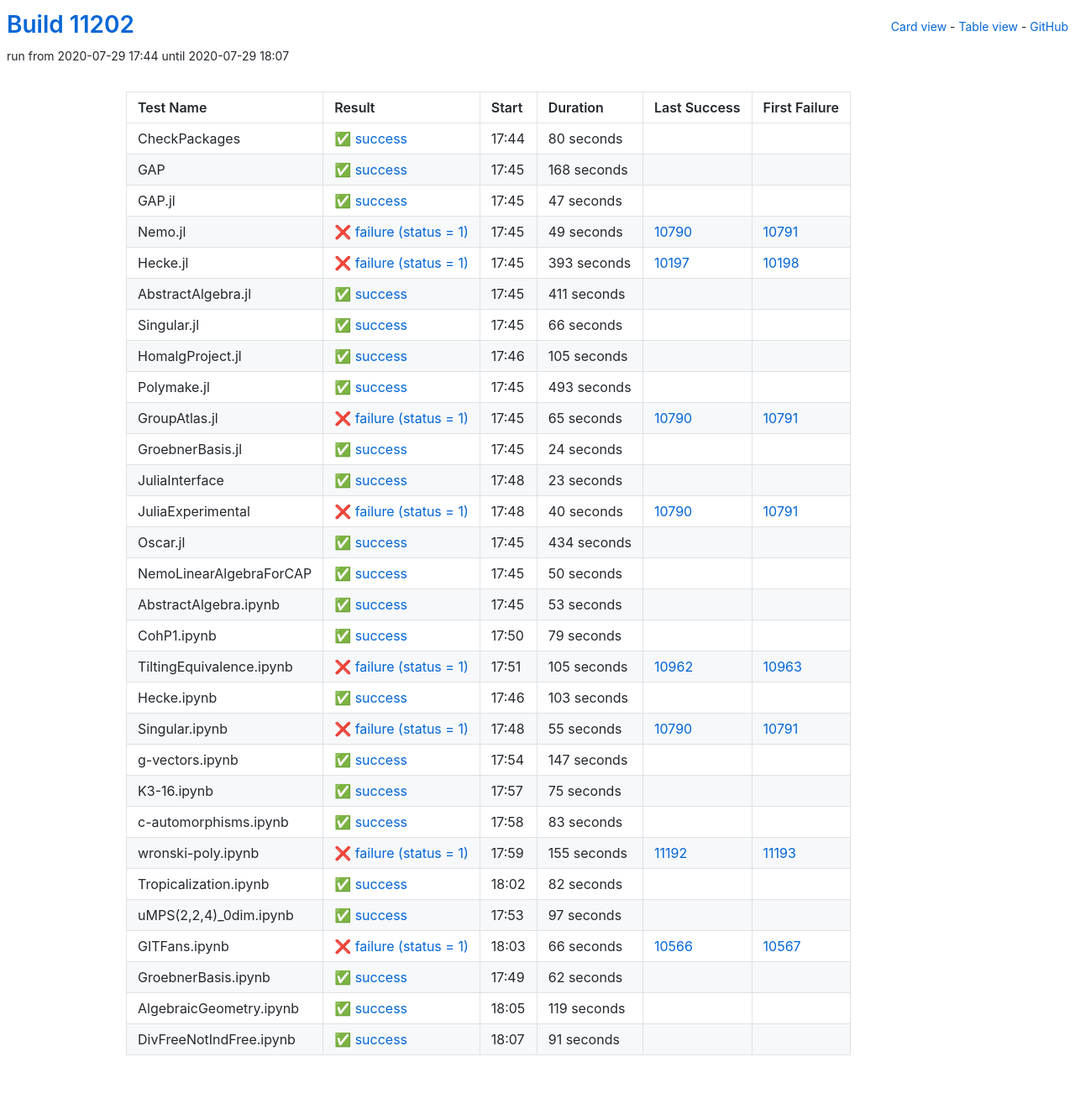
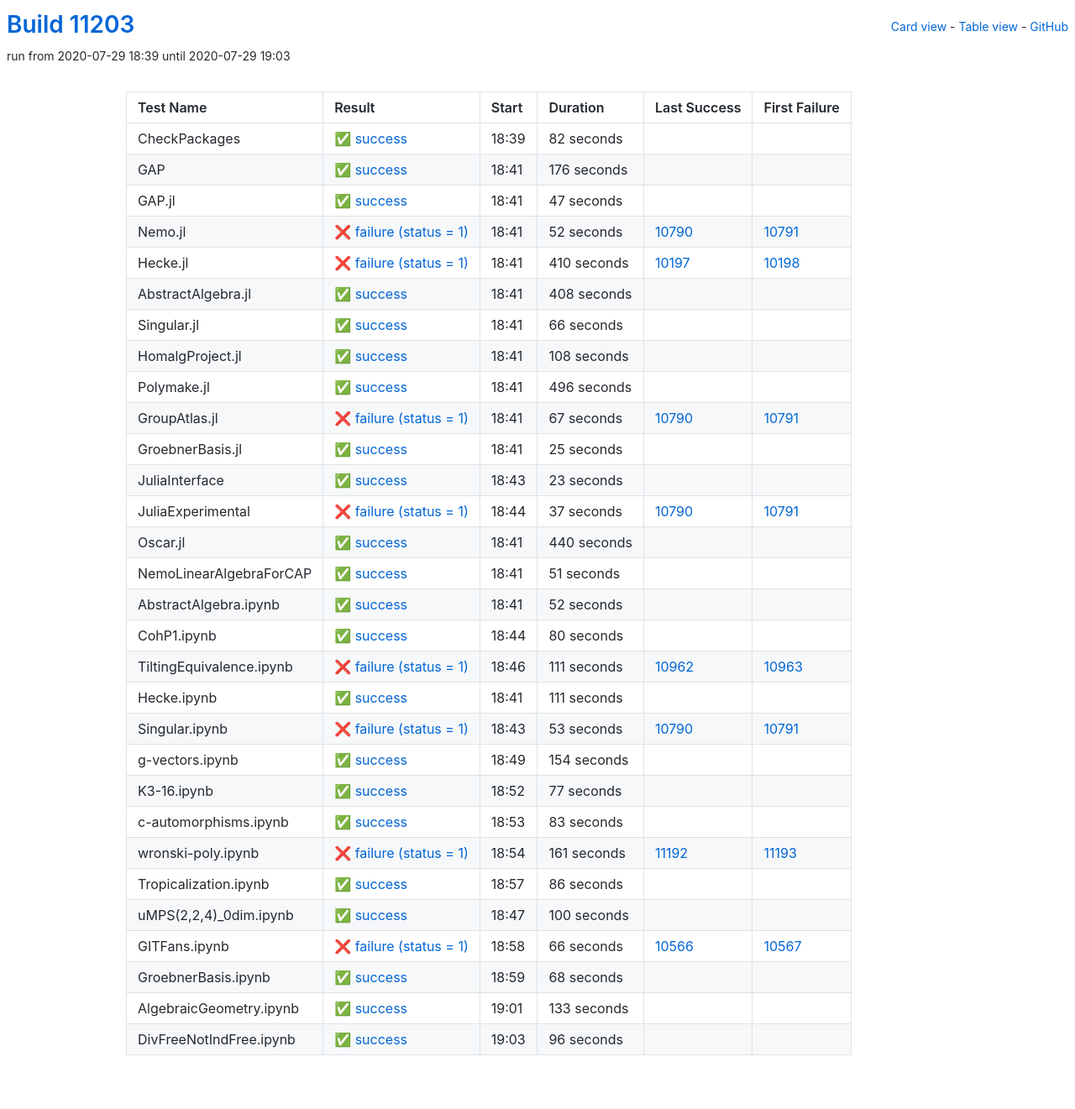
Before and after one commit to oscar-system/oscar-ci-status, a Jekyll site: the page built from table.html, in a window 1280 px wide. Shown: the whole page at 84% size. Built offline with Jekyll 4.4.1, drawn with Linux system fonts in a browser that asks for light colours.

Commit message:
Build #11203

```diff
--- a/_data/ci.yml
+++ b/_data/ci.yml
@@ -1,6 +1,6 @@
 ---
-build: 11202
-build_url: https://oscarci.mathematik.uni-kl.de/job/oscar/11202/
+build: 11203
+build_url: https://oscarci.mathematik.uni-kl.de/job/oscar/11203/
 job: oscar
 organization: oscar-system
 repo: oscar-ci-status
@@ -8,32 +8,32 @@
 tests:
 - name: CheckPackages
   id: checkpackages
-  log: https://oscarci.mathematik.uni-kl.de/job/oscar/11202/artifact/logs/build-11202/CheckPackages.log
-  start: 2020-07-29 17:44
+  log: https://oscarci.mathematik.uni-kl.de/job/oscar/11203/artifact/logs/build-11203/CheckPackages.log
+  start: 2020-07-29 18:39
   success: true
   exitcode: 0
   status: success
-  duration: 80
+  duration: 82
   last_success: false
   last_success_url:
   first_failure: false
   first_failure_url:
 - name: GAP
   id: gap
-  log: https://oscarci.mathematik.uni-kl.de/job/oscar/11202/artifact/logs/build-11202/GAP.log
-  start: 2020-07-29 17:45
+  log: https://oscarci.mathematik.uni-kl.de/job/oscar/11203/artifact/logs/build-11203/GAP.log
+  start: 2020-07-29 18:41
   success: true
   exitcode: 0
   status: success
-  duration: 168
+  duration: 176
   last_success: false
   last_success_url:
   first_failure: false
   first_failure_url:
 - name: GAP.jl
   id: gap-jl
-  log: https://oscarci.mathematik.uni-kl.de/job/oscar/11202/artifact/logs/build-11202/GAP.jl.log
-  start: 2020-07-29 17:45
+  log: https://oscarci.mathematik.uni-kl.de/job/oscar/11203/artifact/logs/build-11203/GAP.jl.log
+  start: 2020-07-29 18:41
   success: true
   exitcode: 0
   status: success
@@ -44,44 +44,44 @@
   first_failure_url:
 - name: Nemo.jl
   id: nemo-jl
-  log: https://oscarci.mathematik.uni-kl.de/job/oscar/11202/artifact/logs/build-11202/Nemo.jl.log
-  start: 2020-07-29 17:45
+  log: https://oscarci.mathematik.uni-kl.de/job/oscar/11203/artifact/logs/build-11203/Nemo.jl.log
+  start: 2020-07-29 18:41
   success: false
   exitcode: 1
   status: failure
-  duration: 49
+  duration: 52
   last_success: 10790
   last_success_url: https://oscarci.mathematik.uni-kl.de/job/oscar/10790/
   first_failure: 10791
   first_failure_url: https://oscarci.mathematik.uni-kl.de/job/oscar/10791/
 - name: Hecke.jl
   id: hecke-jl
-  log: https://oscarci.mathematik.uni-kl.de/job/oscar/11202/artifact/logs/build-11202/Hecke.jl.log
-  start: 2020-07-29 17:45
+  log: https://oscarci.mathematik.uni-kl.de/job/oscar/11203/artifact/logs/build-11203/Hecke.jl.log
+  start: 2020-07-29 18:41
   success: false
   exitcode: 1
   status: failure
-  duration: 393
+  duration: 410
   last_success: 10197
   last_success_url: https://oscarci.mathematik.uni-kl.de/job/oscar/10197/
   first_failure: 10198
   first_failure_url: https://oscarci.mathematik.uni-kl.de/job/oscar/10198/
 - name: AbstractAlgebra.jl
   id: abstractalgebra-jl
-  log: https://oscarci.mathematik.uni-kl.de/job/oscar/11202/artifact/logs/build-11202/AbstractAlgebra.jl.log
-  start: 2020-07-29 17:45
+  log: https://oscarci.mathematik.uni-kl.de/job/oscar/11203/artifact/logs/build-11203/AbstractAlgebra.jl.log
+  start: 2020-07-29 18:41
   success: true
   exitcode: 0
   status: success
-  duration: 411
+  duration: 408
   last_success: false
   last_success_url:
   first_failure: false
   first_failure_url:
 - name: Singular.jl
   id: singular-jl
-  log: https://oscarci.mathematik.uni-kl.de/job/oscar/11202/artifact/logs/build-11202/Singular.jl.log
-  start: 2020-07-29 17:45
+  log: https://oscarci.mathematik.uni-kl.de/job/oscar/11203/artifact/logs/build-11203/Singular.jl.log
+  start: 2020-07-29 18:41
   success: true
   exitcode: 0
   status: success
@@ -92,56 +92,56 @@
   first_failure_url:
 - name: HomalgProject.jl
   id: homalgproject-jl
-  log: https://oscarci.mathematik.uni-kl.de/job/oscar/11202/artifact/logs/build-11202/HomalgProject.jl.log
-  start: 2020-07-29 17:46
+  log: https://oscarci.mathematik.uni-kl.de/job/oscar/11203/artifact/logs/build-11203/HomalgProject.jl.log
+  start: 2020-07-29 18:41
   success: true
   exitcode: 0
   status: success
-  duration: 105
+  duration: 108
   last_success: false
   last_success_url:
   first_failure: false
   first_failure_url:
 - name: Polymake.jl
   id: polymake-jl
-  log: https://oscarci.mathematik.uni-kl.de/job/oscar/11202/artifact/logs/build-11202/Polymake.jl.log
-  start: 2020-07-29 17:45
+  log: https://oscarci.mathematik.uni-kl.de/job/oscar/11203/artifact/logs/build-11203/Polymake.jl.log
+  start: 2020-07-29 18:41
   success: true
   exitcode: 0
   status: success
-  duration: 493
+  duration: 496
   last_success: false
   last_success_url:
   first_failure: false
   first_failure_url:
 - name: GroupAtlas.jl
   id: groupatlas-jl
-  log: https://oscarci.mathematik.uni-kl.de/job/oscar/11202/artifact/logs/build-11202/GroupAtlas.jl.log
-  start: 2020-07-29 17:45
+  log: https://oscarci.mathematik.uni-kl.de/job/oscar/11203/artifact/logs/build-11203/GroupAtlas.jl.log
+  start: 2020-07-29 18:41
   success: false
   exitcode: 1
   status: failure
-  duration: 65
+  duration: 67
   last_success: 10790
   last_success_url: https://oscarci.mathematik.uni-kl.de/job/oscar/10790/
   first_failure: 10791
   first_failure_url: https://oscarci.mathematik.uni-kl.de/job/oscar/10791/
 - name: GroebnerBasis.jl
   id: groebnerbasis-jl
-  log: https://oscarci.mathematik.uni-kl.de/job/oscar/11202/artifact/logs/build-11202/GroebnerBasis.jl.log
-  start: 2020-07-29 17:45
+  log: https://oscarci.mathematik.uni-kl.de/job/oscar/11203/artifact/logs/build-11203/GroebnerBasis.jl.log
+  start: 2020-07-29 18:41
   success: true
   exitcode: 0
   status: success
-  duration: 24
+  duration: 25
   last_success: false
   last_success_url:
   first_failure: false
   first_failure_url:
 - name: JuliaInterface
   id: juliainterface
-  log: https://oscarci.mathematik.uni-kl.de/job/oscar/11202/artifact/logs/build-11202/JuliaInterface.log
-  start: 2020-07-29 17:48
+  log: https://oscarci.mathematik.uni-kl.de/job/oscar/11203/artifact/logs/build-11203/JuliaInterface.log
+  start: 2020-07-29 18:43
   success: true
   exitcode: 0
   status: success
@@ -152,128 +152,128 @@
   first_failure_url:
 - name: JuliaExperimental
   id: juliaexperimental
-  log: https://oscarci.mathematik.uni-kl.de/job/oscar/11202/artifact/logs/build-11202/JuliaExperimental.log
-  start: 2020-07-29 17:48
+  log: https://oscarci.mathematik.uni-kl.de/job/oscar/11203/artifact/logs/build-11203/JuliaExperimental.log
+  start: 2020-07-29 18:44
   success: false
   exitcode: 1
   status: failure
-  duration: 40
+  duration: 37
   last_success: 10790
   last_success_url: https://oscarci.mathematik.uni-kl.de/job/oscar/10790/
   first_failure: 10791
   first_failure_url: https://oscarci.mathematik.uni-kl.de/job/oscar/10791/
 - name: Oscar.jl
   id: oscar-jl
-  log: https://oscarci.mathematik.uni-kl.de/job/oscar/11202/artifact/logs/build-11202/Oscar.jl.log
-  start: 2020-07-29 17:45
+  log: https://oscarci.mathematik.uni-kl.de/job/oscar/11203/artifact/logs/build-11203/Oscar.jl.log
+  start: 2020-07-29 18:41
   success: true
   exitcode: 0
   status: success
-  duration: 434
+  duration: 440
   last_success: false
   last_success_url:
   first_failure: false
   first_failure_url:
 - name: NemoLinearAlgebraForCAP
   id: nemolinearalgebraforcap
-  log: https://oscarci.mathematik.uni-kl.de/job/oscar/11202/artifact/logs/build-11202/NemoLinearAlgebraForCAP.log
-  start: 2020-07-29 17:45
+  log: https://oscarci.mathematik.uni-kl.de/job/oscar/11203/artifact/logs/build-11203/NemoLinearAlgebraForCAP.log
+  start: 2020-07-29 18:41
   success: true
   exitcode: 0
   status: success
-  duration: 50
+  duration: 51
   last_success: false
   last_success_url:
   first_failure: false
   first_failure_url:
 - name: AbstractAlgebra.ipynb
   id: abstractalgebra-ipynb
-  log: https://oscarci.mathematik.uni-kl.de/job/oscar/11202/artifact/logs/build-11202/AbstractAlgebra.ipynb.log
-  start: 2020-07-29 17:45
+  log: https://oscarci.mathematik.uni-kl.de/job/oscar/11203/artifact/logs/build-11203/AbstractAlgebra.ipynb.log
+  start: 2020-07-29 18:41
   success: true
   exitcode: 0
   status: success
-  duration: 53
+  duration: 52
   last_success: false
   last_success_url:
   first_failure: false
   first_failure_url:
 - name: CohP1.ipynb
   id: cohp1-ipynb
-  log: https://oscarci.mathematik.uni-kl.de/job/oscar/11202/artifact/logs/build-11202/CohP1.ipynb.log
-  start: 2020-07-29 17:50
+  log: https://oscarci.mathematik.uni-kl.de/job/oscar/11203/artifact/logs/build-11203/CohP1.ipynb.log
+  start: 2020-07-29 18:44
   success: true
   exitcode: 0
   status: success
-  duration: 79
+  duration: 80
   last_success: false
   last_success_url:
   first_failure: false
   first_failure_url:
 - name: TiltingEquivalence.ipynb
   id: tiltingequivalence-ipynb
-  log: https://oscarci.mathematik.uni-kl.de/job/oscar/11202/artifact/logs/build-11202/TiltingEquivalence.ipynb.log
-  start: 2020-07-29 17:51
+  log: https://oscarci.mathematik.uni-kl.de/job/oscar/11203/artifact/logs/build-11203/TiltingEquivalence.ipynb.log
+  start: 2020-07-29 18:46
   success: false
   exitcode: 1
   status: failure
-  duration: 105
+  duration: 111
   last_success: 10962
   last_success_url: https://oscarci.mathematik.uni-kl.de/job/oscar/10962/
   first_failure: 10963
   first_failure_url: https://oscarci.mathematik.uni-kl.de/job/oscar/10963/
 - name: Hecke.ipynb
   id: hecke-ipynb
-  log: https://oscarci.mathematik.uni-kl.de/job/oscar/11202/artifact/logs/build-11202/Hecke.ipynb.log
-  start: 2020-07-29 17:46
+  log: https://oscarci.mathematik.uni-kl.de/job/oscar/11203/artifact/logs/build-11203/Hecke.ipynb.log
+  start: 2020-07-29 18:41
   success: true
   exitcode: 0
   status: success
-  duration: 103
+  duration: 111
   last_success: false
   last_success_url:
   first_failure: false
   first_failure_url:
 - name: Singular.ipynb
   id: singular-ipynb
-  log: https://oscarci.mathematik.uni-kl.de/job/oscar/11202/artifact/logs/build-11202/Singular.ipynb.log
-  start: 2020-07-29 17:48
+  log: https://oscarci.mathematik.uni-kl.de/job/oscar/11203/artifact/logs/build-11203/Singular.ipynb.log
+  start: 2020-07-29 18:43
   success: false
   exitcode: 1
   status: failure
-  duration: 55
+  duration: 53
   last_success: 10790
   last_success_url: https://oscarci.mathematik.uni-kl.de/job/oscar/10790/
   first_failure: 10791
   first_failure_url: https://oscarci.mathematik.uni-kl.de/job/oscar/10791/
 - name: g-vectors.ipynb
   id: g-vectors-ipynb
-  log: https://oscarci.mathematik.uni-kl.de/job/oscar/11202/artifact/logs/build-11202/g-vectors.ipynb.log
-  start: 2020-07-29 17:54
+  log: https://oscarci.mathematik.uni-kl.de/job/oscar/11203/artifact/logs/build-11203/g-vectors.ipynb.log
+  start: 2020-07-29 18:49
   success: true
   exitcode: 0
   status: success
-  duration: 147
+  duration: 154
   last_success: false
   last_success_url:
   first_failure: false
   first_failure_url:
 - name: K3-16.ipynb
   id: k3-16-ipynb
-  log: https://oscarci.mathematik.uni-kl.de/job/oscar/11202/artifact/logs/build-11202/K3-16.ipynb.log
-  start: 2020-07-29 17:57
+  log: https://oscarci.mathematik.uni-kl.de/job/oscar/11203/artifact/logs/build-11203/K3-16.ipynb.log
+  start: 2020-07-29 18:52
   success: true
   exitcode: 0
   status: success
-  duration: 75
+  duration: 77
   last_success: false
   last_success_url:
   first_failure: false
   first_failure_url:
 - name: c-automorphisms.ipynb
   id: c-automorphisms-ipynb
-  log: https://oscarci.mathematik.uni-kl.de/job/oscar/11202/artifact/logs/build-11202/c-automorphisms.ipynb.log
-  start: 2020-07-29 17:58
+  log: https://oscarci.mathematik.uni-kl.de/job/oscar/11203/artifact/logs/build-11203/c-automorphisms.ipynb.log
+  start: 2020-07-29 18:53
   success: true
   exitcode: 0
   status: success
@@ -284,44 +284,44 @@
   first_failure_url:
 - name: wronski-poly.ipynb
   id: wronski-poly-ipynb
-  log: https://oscarci.mathematik.uni-kl.de/job/oscar/11202/artifact/logs/build-11202/wronski-poly.ipynb.log
-  start: 2020-07-29 17:59
+  log: https://oscarci.mathematik.uni-kl.de/job/oscar/11203/artifact/logs/build-11203/wronski-poly.ipynb.log
+  start: 2020-07-29 18:54
   success: false
   exitcode: 1
   status: failure
-  duration: 155
+  duration: 161
   last_success: 11192
   last_success_url: https://oscarci.mathematik.uni-kl.de/job/oscar/11192/
   first_failure: 11193
   first_failure_url: https://oscarci.mathematik.uni-kl.de/job/oscar/11193/
 - name: Tropicalization.ipynb
   id: tropicalization-ipynb
-  log: https://oscarci.mathematik.uni-kl.de/job/oscar/11202/artifact/logs/build-11202/Tropicalization.ipynb.log
-  start: 2020-07-29 18:02
+  log: https://oscarci.mathematik.uni-kl.de/job/oscar/11203/artifact/logs/build-11203/Tropicalization.ipynb.log
+  start: 2020-07-29 18:57
   success: true
   exitcode: 0
   status: success
-  duration: 82
+  duration: 86
   last_success: false
   last_success_url:
   first_failure: false
   first_failure_url:
 - name: uMPS(2,2,4)_0dim.ipynb
   id: umps-2-2-4-0dim-ipynb
-  log: https://oscarci.mathematik.uni-kl.de/job/oscar/11202/artifact/logs/build-11202/uMPS-2-2-4-_0dim.ipynb.log
-  start: 2020-07-29 17:53
+  log: https://oscarci.mathematik.uni-kl.de/job/oscar/11203/artifact/logs/build-11203/uMPS-2-2-4-_0dim.ipynb.log
+  start: 2020-07-29 18:47
   success: true
   exitcode: 0
   status: success
-  duration: 97
+  duration: 100
   last_success: false
   last_success_url:
   first_failure: false
   first_failure_url:
 - name: GITFans.ipynb
   id: gitfans-ipynb
-  log: https://oscarci.mathematik.uni-kl.de/job/oscar/11202/artifact/logs/build-11202/GITFans.ipynb.log
-  start: 2020-07-29 18:03
+  log: https://oscarci.mathematik.uni-kl.de/job/oscar/11203/artifact/logs/build-11203/GITFans.ipynb.log
+  start: 2020-07-29 18:58
   success: false
   exitcode: 1
   status: failure
@@ -332,36 +332,36 @@
   first_failure_url: https://oscarci.mathematik.uni-kl.de/job/oscar/10567/
 - name: GroebnerBasis.ipynb
   id: groebnerbasis-ipynb
-  log: https://oscarci.mathematik.uni-kl.de/job/oscar/11202/artifact/logs/build-11202/GroebnerBasis.ipynb.log
-  start: 2020-07-29 17:49
+  log: https://oscarci.mathematik.uni-kl.de/job/oscar/11203/artifact/logs/build-11203/GroebnerBasis.ipynb.log
+  start: 2020-07-29 18:59
   success: true
   exitcode: 0
   status: success
-  duration: 62
+  duration: 68
   last_success: false
   last_success_url:
   first_failure: false
   first_failure_url:
 - name: AlgebraicGeometry.ipynb
   id: algebraicgeometry-ipynb
-  log: https://oscarci.mathematik.uni-kl.de/job/oscar/11202/artifact/logs/build-11202/AlgebraicGeometry.ipynb.log
-  start: 2020-07-29 18:05
+  log: https://oscarci.mathematik.uni-kl.de/job/oscar/11203/artifact/logs/build-11203/AlgebraicGeometry.ipynb.log
+  start: 2020-07-29 19:01
   success: true
   exitcode: 0
   status: success
-  duration: 119
+  duration: 133
   last_success: false
   last_success_url:
   first_failure: false
   first_failure_url:
 - name: DivFreeNotIndFree.ipynb
   id: divfreenotindfree-ipynb
-  log: https://oscarci.mathematik.uni-kl.de/job/oscar/11202/artifact/logs/build-11202/DivFreeNotIndFree.ipynb.log
-  start: 2020-07-29 18:07
+  log: https://oscarci.mathematik.uni-kl.de/job/oscar/11203/artifact/logs/build-11203/DivFreeNotIndFree.ipynb.log
+  start: 2020-07-29 19:03
   success: true
   exitcode: 0
   status: success
-  duration: 91
+  duration: 96
   last_success: false
   last_success_url:
   first_failure: false
```
Also changed, not shown: README.md.
